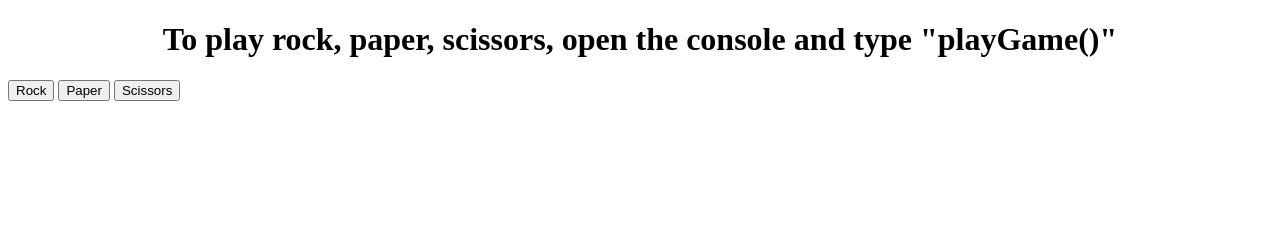
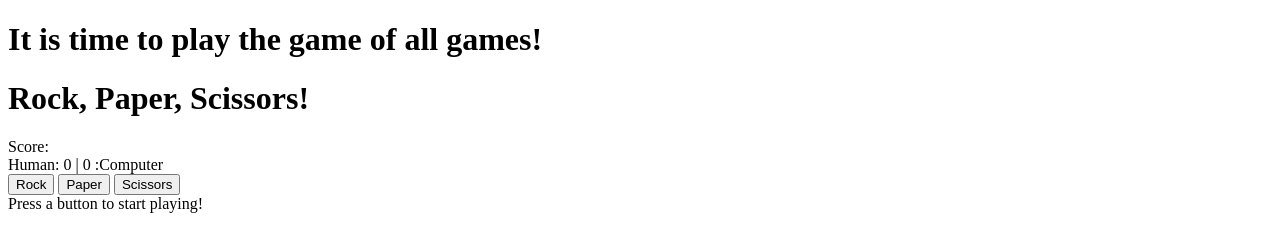
Before and after one commit to YepJared/rock-paper-scissors-js, a plain HTML site: page index.html in a window 1280 px wide. Drawn offline with Linux system fonts and the light colour scheme.

Commit message:
Update HTML with fields to be edited when a game is played
Add current-score div to house the display that will be updated when a round is played
Add a round-results div to display a message to the player with the results of a round

```diff
--- a/index.html
+++ b/index.html
@@ -7,11 +7,17 @@
     <script defer src="./script.js"></script>
 </head>
 <body>
-    <h1 style="text-align: center;">To play rock, paper, scissors, open the console and type "playGame()"</h1>
+    <h1 class="header">It is time to play the game of all games!</h1>
+    <h1 class="header">Rock, Paper, Scissors!</h1>
+    <div class="current-score">
+        <div class="text">Score:</div>
+        <div class="score">Human: 0 | 0 :Computer</div>
+    </div>
     <div class="button-holder">
         <button id="rock">Rock</button>
         <button id="paper">Paper</button>
         <button id="scissors">Scissors</button>
     </div>
+    <div class="round-results">Press a button to start playing!</div>
 </body>
 </html>
```
